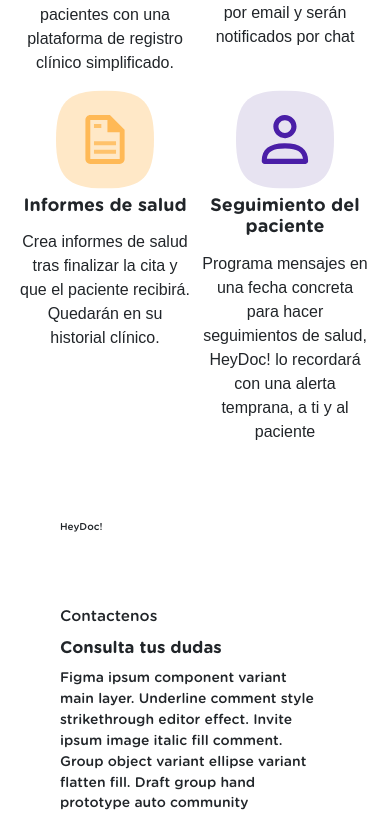
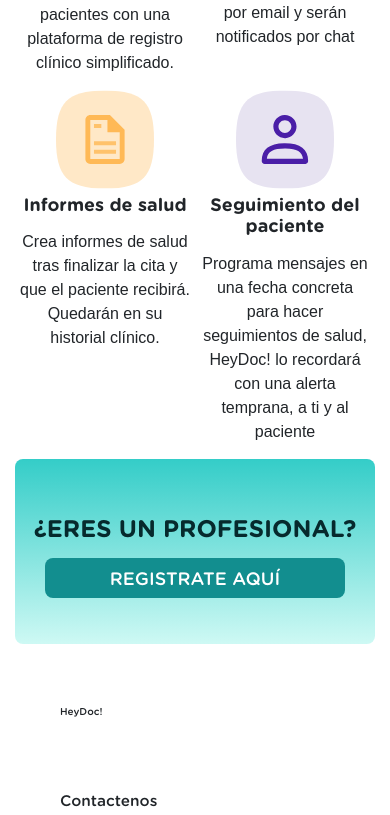
Before and after one commit to No-Country-simulation/S17-02-ft-Java-React, a React app in the folder frontend/: page / in a window 390 px wide. Shown: the part 3549-4364 px from the top of the page. Built offline with nearby package versions, Linux system fonts and the light colour scheme; the HTML template or start-up script is replaced by a standard one; a web font is replaced by a local one.

Commit message:
finalizado services y responsive

```diff
--- a/frontend/src/components/home/Services/Services.tsx
+++ b/frontend/src/components/home/Services/Services.tsx
@@ -1,9 +1,10 @@
 
+import { Link } from 'react-router-dom'
 import { ServicesData } from './Services.data'
 
 const Services = () => {
   return (
-    <section className='container mt-5'>
+    <section className=' mt-5'>
         <div className='row d-flex justify-content-center mb-5'>
             <h2 className='title-service text-center'>Optimiza tu trabajo</h2>
         </div>
@@ -16,7 +17,12 @@ const Services = () => {
                 </div>
             ))}
         </div>
-
+        <div className='contact-professional'>
+              <h2>¿eres un profesional?</h2>
+              <Link to={'/registerespecialist'}>
+              <input type="text" className='contact-register' value="registrate aquí"/>
+              </Link>
+        </div>
     </section>
   )
 }
--- a/frontend/src/scss/components/_services.scss
+++ b/frontend/src/scss/components/_services.scss
@@ -37,8 +37,62 @@
        gap: 5rem
    }
 }
+.contact-professional{
+    max-width: 36rem;
+    width: 100%;
+    background: linear-gradient(180deg, #34cdc8 0%, #cef9f4 100%);
+    height: 18.5rem;
+    margin: 0 auto;
+    text-transform: uppercase;
+    font-weight: 700;
+    border-radius: .8rem ;
+    display: flex;
+    flex-direction: column;
+    justify-content: center;
+    align-items: center;
+    color:$primaryColor-ultra-dark;
+    &{h2{
+        padding: 1rem;
+        font-size: $heading-m-3;
+        text-align: center;
+    }}
+}
+.contact-register{
+    width: 30rem;
+    height: 4rem;
+    text-align: center;
+    color: #FFF;
+    background-color: $primaryColor-dark;
+    border:none;
+    text-transform: uppercase;
+    font-size: 1.8rem;
+    border-radius: .8rem;
+    padding: 1.4rem 4rem;
+    cursor: pointer;
+    transition: all .1s ease-in;
+    &:hover{
+        background-color: $primaryColor-hover;
+        color: $primaryColor-dark-hover;
+    }
+}
+@media (min-width: 768px){
+    .contact-professional{
+        max-width: 70rem;
+    }
+}
 @media (min-width: 992px){
     .service-container{
         max-width: 110rem;
     }
+    .contact-professional{
+        max-width: 110rem;
+        height: 23.5rem;
+        padding: 4.4rem 17rem;
+        border-radius: 1.6rem;
+        &{h2{
+            font-size: $heading-d-2;
+
+        }
+    }
 }
+}
```
